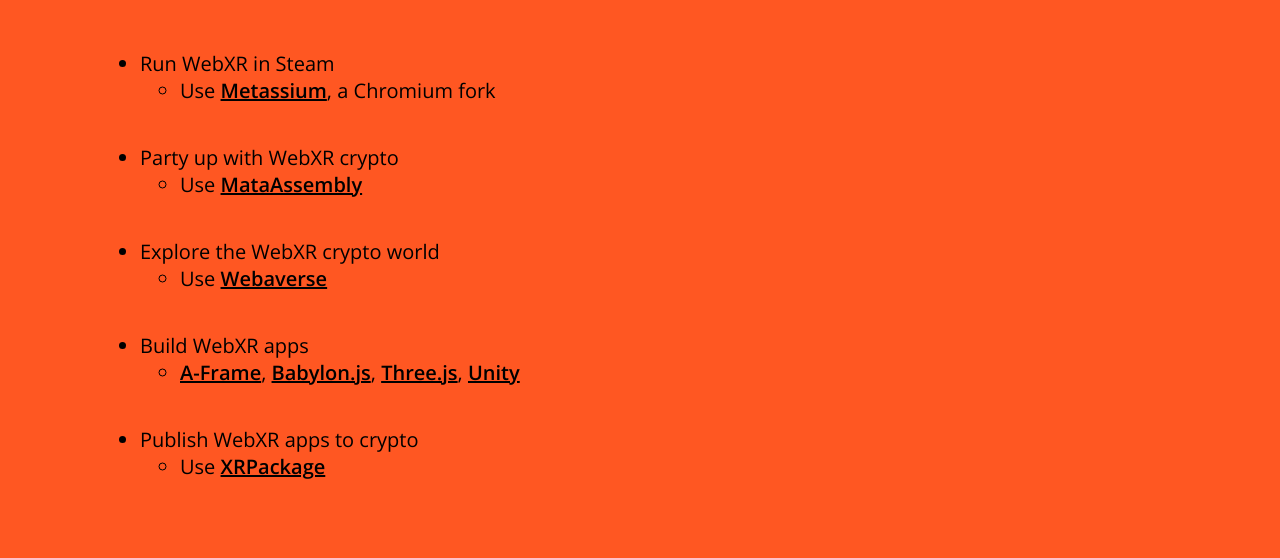
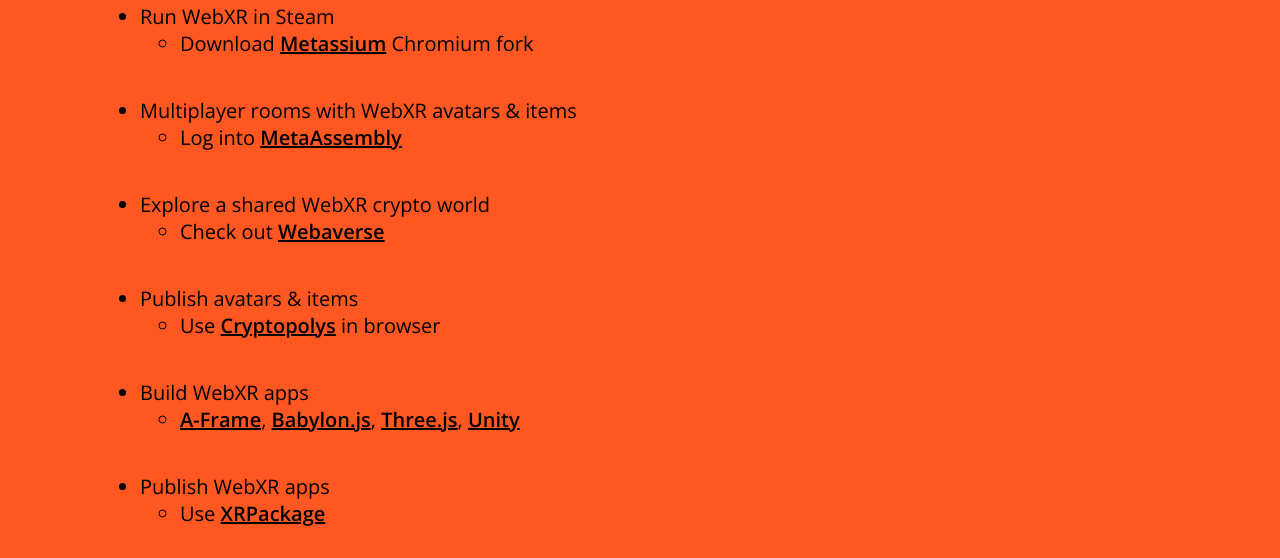
Before and after one commit to exokitxr/metaversetoolkit, a website: page index.html in a window 1280 px wide. Shown: the part 242-800 px from the top of the page. Drawn offline with nearby package versions, Linux system fonts and the light colour scheme.

Commit message:
Update index.html

```diff
--- a/index.html
+++ b/index.html
@@ -31,19 +31,25 @@
         <ul>
           <li>Run WebXR in Steam</li>
           <ul>
-            <li>Use <a href="https://get.metassium.com/">Metassium</a>, a Chromium fork</li>
+            <li>Download <a href="https://get.metassium.com/">Metassium</a> Chromium fork</li>
           </ul>
         </ul>
         <ul>
-          <li>Party up with WebXR crypto</li>
+          <li>Multiplayer rooms with WebXR avatars & items</li>
           <ul>
-            <li>Use <a href="https://metaassembly.com/">MataAssembly</a></li>
+            <li>Log into <a href="https://metaassembly.com/">MetaAssembly</a></li>
           </ul>
         </ul>
         <ul>
-          <li>Explore the WebXR crypto world</li>
+          <li>Explore a shared WebXR crypto world</li>
           <ul>
-            <li>Use <a href="https://webaverse.com/">Webaverse</a></li>
+            <li>Check out <a href="https://webaverse.com/">Webaverse</a></li>
+          </ul>
+        </ul>
+        <ul>
+          <li>Publish avatars & items</li>
+          <ul>
+            <li>Use <a href="https://cryptopolys.com/">Cryptopolys</a> in browser</li>
           </ul>
         </ul>
         <ul>
@@ -53,7 +59,7 @@
           </ul>
         </ul>
         <ul>
-          <li>Publish WebXR apps to crypto</li>
+          <li>Publish WebXR apps</li>
           <ul>
             <li>Use <a href="https://xrpackage.org/">XRPackage</a></li>
           </ul>
```
